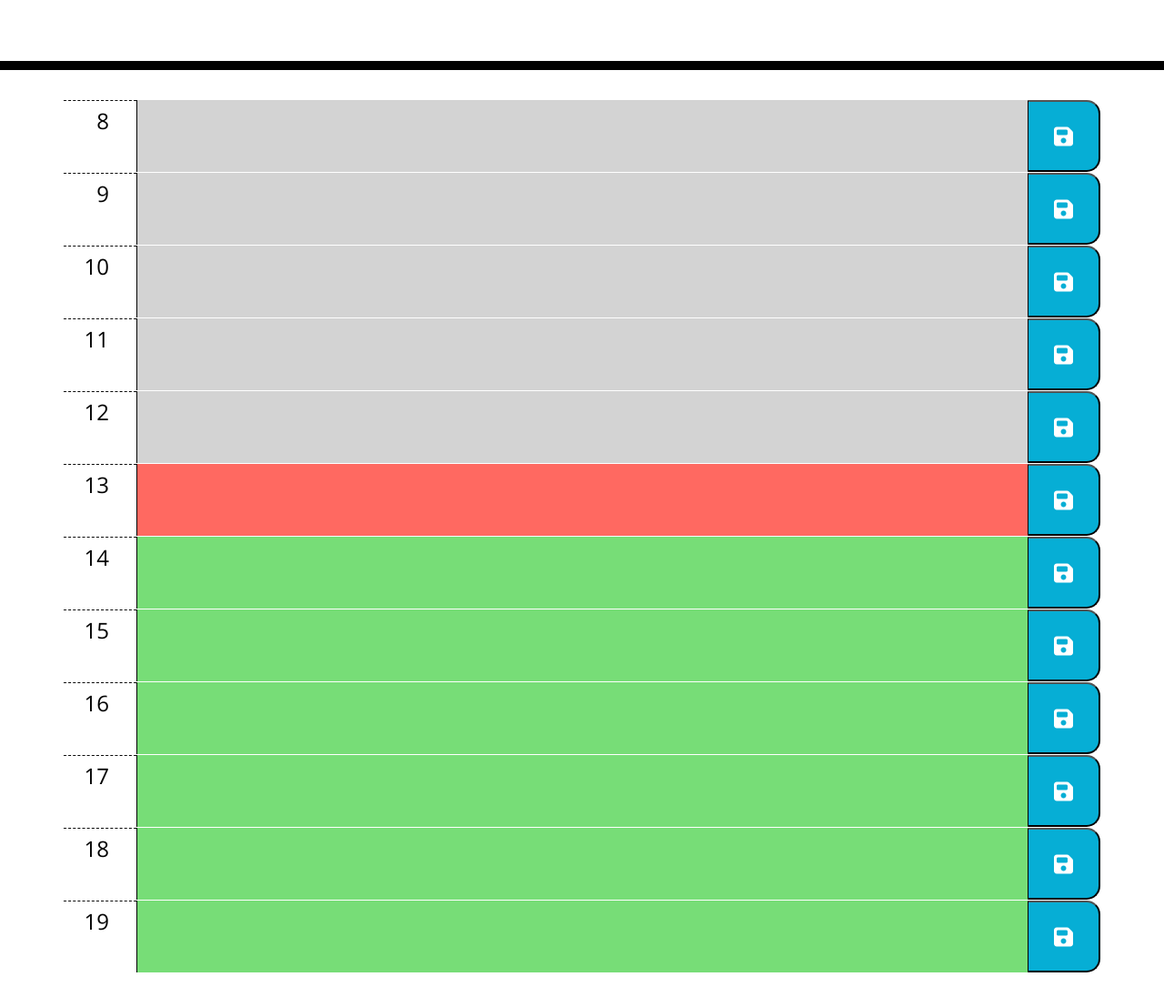
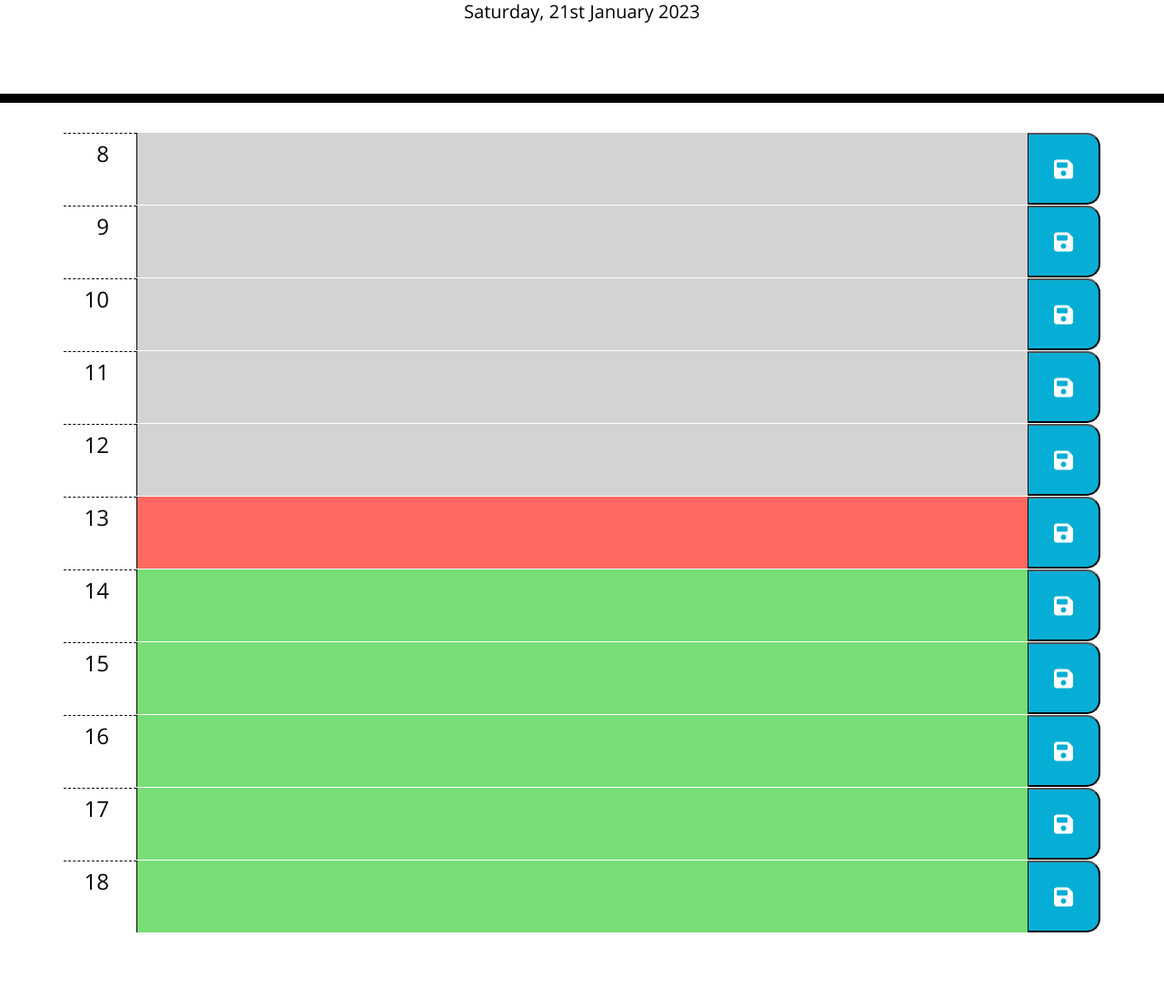
Before and after one commit to Fezzer/work-day-scheduler, a plain HTML site: page index.html in a window 1280 px wide. Shown: the part 191-1298 px from the top of the page at 91% size. After the commit the page ends 1266 px from the top, so only its background shows below. Drawn offline with nearby package versions, Linux system fonts and the light colour scheme.

Commit message:
display current date in the jumbotron and dynamically generate timeblock html

```diff
--- a/assets/scripts/script.js
+++ b/assets/scripts/script.js
@@ -0,0 +1,28 @@
+"use strict";
+
+$(() => {
+  const hours = { start: 8, end: 18 };
+
+  $(currentDay).text(moment().format("dddd, Do MMMM YYYY"));
+
+  const currentHour = 13; // moment().hour();
+
+  for (let i = hours.start; i <= hours.end; i++) {
+    const row = $("<div>").addClass("row");
+
+    row.append($("<div>").addClass("hour").text(i));
+
+    row.append($("<textarea>").addClass(
+      i < currentHour
+        ? "past"
+        : i > currentHour
+            ? "future"
+            : "present"));
+
+    row.append($("<button>").addClass("saveBtn").append(
+      $("<i>").addClass("fa-solid fa-floppy-disk")
+    ));
+
+    $(".container").append(row);
+  }
+});
--- a/assets/styles/style.css
+++ b/assets/styles/style.css
@@ -13,7 +13,6 @@ textarea {
   border-left: 1px solid black;
   padding: 10px;
   flex: 1;
-
 }
 
 textarea:focus {
--- a/index.html
+++ b/index.html
@@ -20,66 +20,6 @@
     </header>
     <div class="container">
       <!-- Timeblocks go here -->
-      <div class="row">
-        <div class="hour">8</div>
-        <textarea class="past"></textarea>
-        <button class="saveBtn"><i class="fa-solid fa-floppy-disk"></i></button>
-      </div>
-      <div class="row">
-        <div class="hour">9</div>
-        <textarea class="past"></textarea>
-        <button class="saveBtn"><i class="fa-solid fa-floppy-disk"></i></button>
-      </div>
-      <div class="row">
-        <div class="hour">10</div>
-        <textarea class="past"></textarea>
-        <button class="saveBtn"><i class="fa-solid fa-floppy-disk"></i></button>
-      </div>
-      <div class="row">
-        <div class="hour">11</div>
-        <textarea class="past"></textarea>
-        <button class="saveBtn"><i class="fa-solid fa-floppy-disk"></i></button>
-      </div>
-      <div class="row">
-        <div class="hour">12</div>
-        <textarea class="past"></textarea>
-        <button class="saveBtn"><i class="fa-solid fa-floppy-disk"></i></button>
-      </div>
-      <div class="row">
-        <div class="hour">13</div>
-        <textarea class="present"></textarea>
-        <button class="saveBtn"><i class="fa-solid fa-floppy-disk"></i></button>
-      </div>
-      <div class="row">
-        <div class="hour">14</div>
-        <textarea class="future"></textarea>
-        <button class="saveBtn"><i class="fa-solid fa-floppy-disk"></i></button>
-      </div>
-      <div class="row">
-        <div class="hour">15</div>
-        <textarea class="future"></textarea>
-        <button class="saveBtn"><i class="fa-solid fa-floppy-disk"></i></button>
-      </div>
-      <div class="row">
-        <div class="hour">16</div>
-        <textarea class="future"></textarea>
-        <button class="saveBtn"><i class="fa-solid fa-floppy-disk"></i></button>
-      </div>
-      <div class="row">
-        <div class="hour">17</div>
-        <textarea class="future"></textarea>
-        <button class="saveBtn"><i class="fa-solid fa-floppy-disk"></i></button>
-      </div>
-      <div class="row">
-        <div class="hour">18</div>
-        <textarea class="future"></textarea>
-        <button class="saveBtn"><i class="fa-solid fa-floppy-disk"></i></button>
-      </div>
-      <div class="row">
-        <div class="hour">19</div>
-        <textarea class="future"></textarea>
-        <button class="saveBtn"><i class="fa-solid fa-floppy-disk"></i></button>
-      </div>
     </div>
 
     <script src="https://cdnjs.cloudflare.com/ajax/libs/jquery/3.6.3/jquery.min.js"></script>
```
